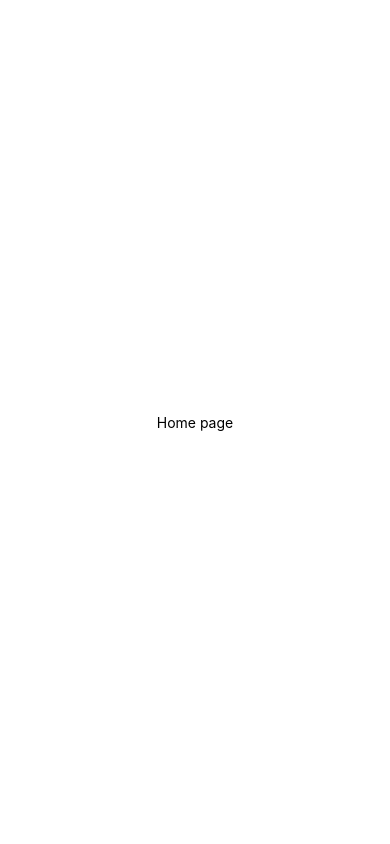
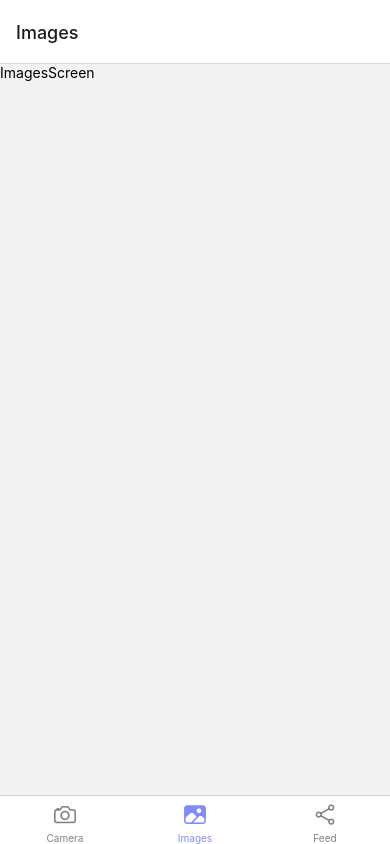
Before and after one commit to jeyofdev/wsc-app-wildstagram, a React Native app: screen /Images in a window 390 px wide. Built offline with nearby package versions, Linux system fonts and the light colour scheme.

Commit message:
feat : add bottom tab navigation

```diff
--- a/App.tsx
+++ b/App.tsx
@@ -1,10 +1,12 @@
+import { NavigationContainer } from '@react-navigation/native';
 import { StyleSheet, Text, View } from 'react-native';
+import RootNavigation from './navigation/RootNavigation';
 
 export default function App() {
     return (
-        <View style={styles.container}>
-            <Text>Home page</Text>
-        </View>
+        <NavigationContainer>
+            <RootNavigation />
+        </NavigationContainer>
     );
 }
 
--- /dev/null
+++ b/navigation/RootNavigation.tsx
@@ -0,0 +1,58 @@
+import { createBottomTabNavigator } from '@react-navigation/bottom-tabs';
+import { ParamListBase, RouteProp } from '@react-navigation/native';
+import Ionicons from '@expo/vector-icons/Ionicons';
+import CameraScreen from '../screens/CameraScreen';
+import FeedScreen from '../screens/FeedScreen';
+import ImagesScreen from '../screens/ImagesScreen';
+
+const Tab = createBottomTabNavigator();
+
+const RootNavigation = () => {
+    const getIcon = (
+        route: RouteProp<ParamListBase, string>,
+        focused: boolean
+    ) => {
+        switch (route.name) {
+            case 'Camera':
+                return focused ? 'camera' : 'camera-outline';
+                break;
+            case 'Images':
+                return focused ? 'image' : 'image-outline';
+                break;
+            case 'Feed':
+                return focused ? 'share-social' : 'share-social-outline';
+                break;
+
+            default:
+                break;
+        }
+    };
+
+    return (
+        <Tab.Navigator
+            screenOptions={({ route }) => ({
+                tabBarIcon: ({ focused, color, size }) => {
+                    return (
+                        <Ionicons
+                            name={getIcon(route, focused)}
+                            size={size}
+                            color={color}
+                        />
+                    );
+                },
+                tabBarActiveTintColor: '#818cf8',
+                tabBarInactiveTintColor: 'gray',
+            })}
+        >
+            <Tab.Screen
+                name="Camera"
+                options={{ unmountOnBlur: true }}
+                component={CameraScreen}
+            />
+            <Tab.Screen name="Images" component={ImagesScreen} />
+            <Tab.Screen name="Feed" component={FeedScreen} />
+        </Tab.Navigator>
+    );
+};
+
+export default RootNavigation;
--- a/package.json
+++ b/package.json
@@ -9,11 +9,16 @@
     "web": "expo start --web"
   },
   "dependencies": {
+    "@expo/vector-icons": "^13.0.0",
+    "@react-navigation/bottom-tabs": "^6.4.0",
+    "@react-navigation/native": "^6.0.13",
     "expo": "~46.0.13",
     "expo-status-bar": "~1.4.0",
     "react": "18.0.0",
     "react-dom": "18.0.0",
     "react-native": "0.69.6",
+    "react-native-safe-area-context": "4.3.1",
+    "react-native-screens": "~3.15.0",
     "react-native-web": "~0.18.7"
   },
   "devDependencies": {
--- /dev/null
+++ b/screens/CameraScreen.tsx
@@ -0,0 +1,7 @@
+import { Text } from 'react-native';
+
+const CameraScreen = () => {
+    return <Text>Camera</Text>;
+};
+
+export default CameraScreen;
--- /dev/null
+++ b/screens/FeedScreen.tsx
@@ -0,0 +1,7 @@
+import { Text } from 'react-native';
+
+const FeedScreen = () => {
+    return <Text>Feed</Text>;
+};
+
+export default FeedScreen;
--- /dev/null
+++ b/screens/ImagesScreen.tsx
@@ -0,0 +1,7 @@
+import { Text } from 'react-native';
+
+const ImagesScreen = () => {
+    return <Text>ImagesScreen</Text>;
+};
+
+export default ImagesScreen;
```
